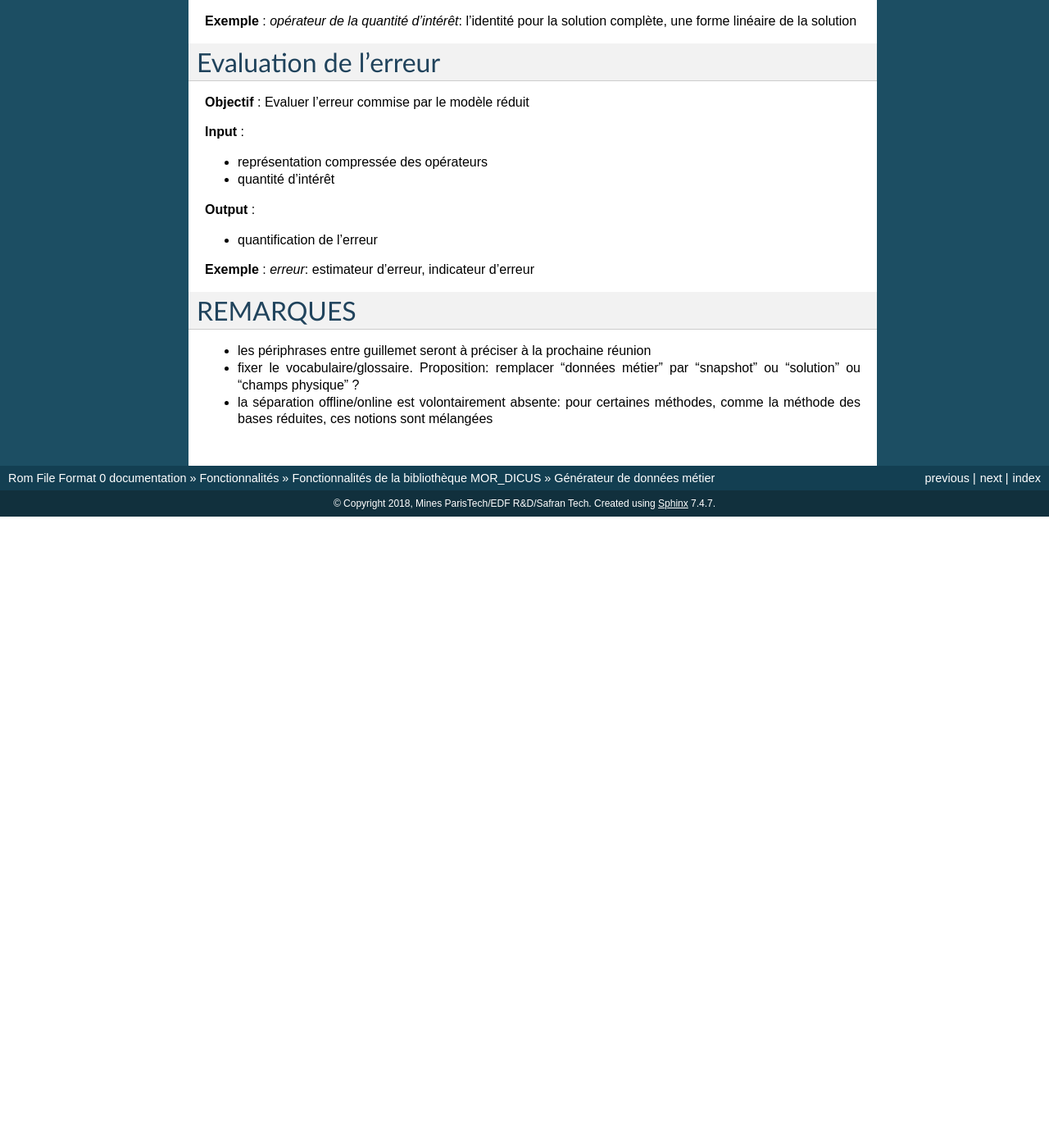
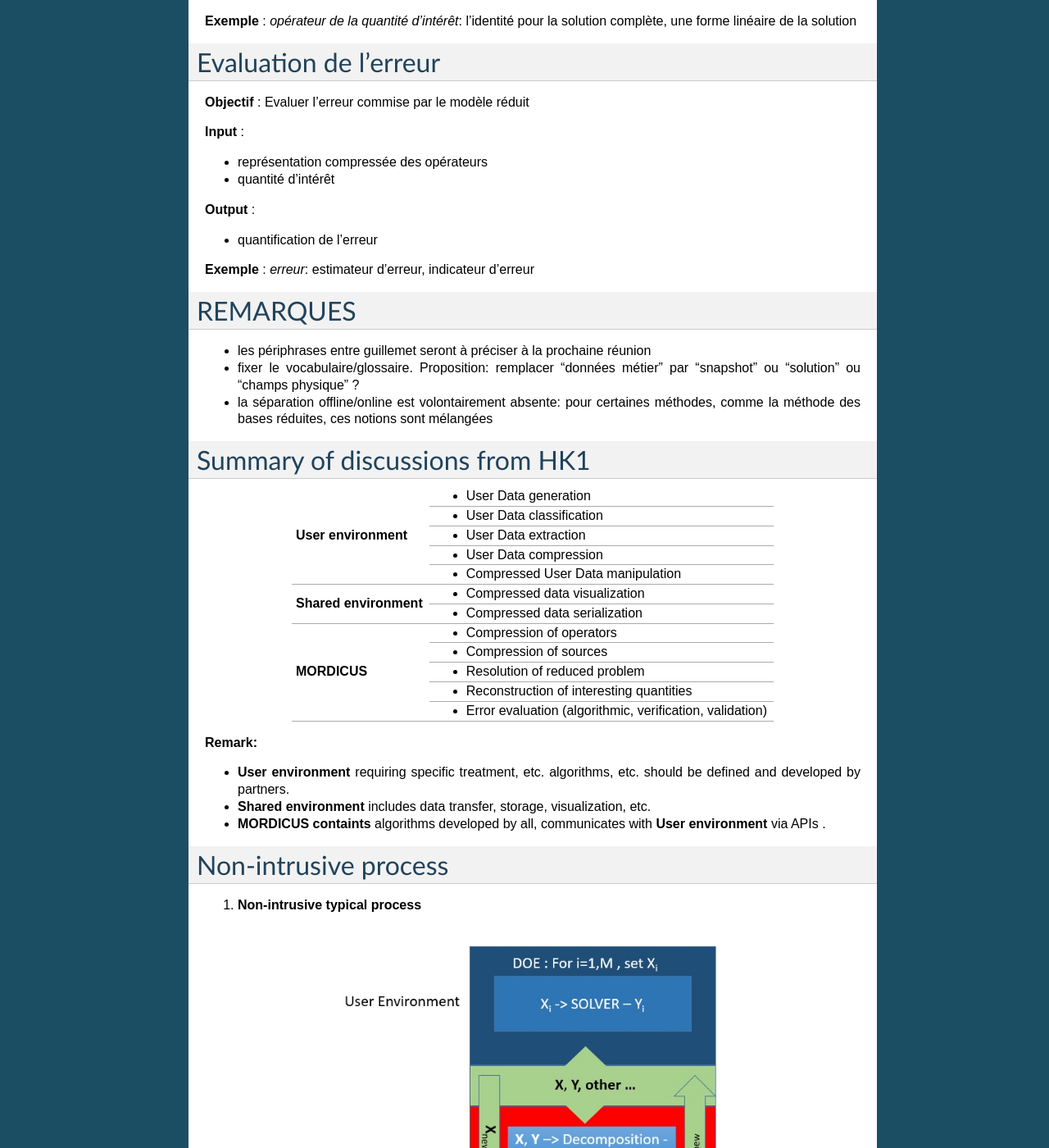
Before and after one commit to feelpp/mordicus, a Sphinx documentation site: the page built from source/features-description/MORDICUS/mordicus_fonctionnalites.rst, in a window 1280 px wide and 1400 px high, scrolled down 3388 px. Shown: the whole window at 82% size. Built offline with Sphinx 7.4.7, drawn with Linux system fonts in a browser that asks for light colours; before the commit the page ends 4018 px from its top, so only the background shows below that; some of the changed text lies outside the part shown.

```diff
--- a/source/features-description/MORDICUS/mordicus_fonctionnalites.rst
+++ b/source/features-description/MORDICUS/mordicus_fonctionnalites.rst
@@ -234,3 +234,77 @@ REMARQUES
 - fixer le vocabulaire/glossaire. Proposition: remplacer "données métier" par "snapshot" ou "solution" ou "champs physique" ?
 
 - la séparation offline/online est volontairement absente: pour certaines méthodes, comme la méthode des bases réduites, ces notions sont mélangées
+
+Summary of discussions from HK1
+--------------------------------
+
++----------------------+------------------------------------------------------------+
+|**User environment**  | - User Data generation                                     |
++                      +------------------------------------------------------------+
+|                      | - User Data classification                                 |
++                      +------------------------------------------------------------+
+|                      | - User Data extraction                                     |
++                      +------------------------------------------------------------+
+|                      | - User Data compression                                    |
++                      +------------------------------------------------------------+
+|                      | - Compressed User Data manipulation                        |
++----------------------+------------------------------------------------------------+
+|**Shared environment**| - Compressed data visualization                            |
++                      +------------------------------------------------------------+
+|                      | - Compressed data serialization                            |
++----------------------+------------------------------------------------------------+
+|                      | - Compression of operators                                 |
++                      +------------------------------------------------------------+
+|                      | - Compression of sources                                   |
++                      +------------------------------------------------------------+
+|    **MORDICUS**      | - Resolution of reduced problem                            |
++                      +------------------------------------------------------------+
+|                      | - Reconstruction of interesting quantities                 |
++                      +------------------------------------------------------------+
+|                      | - Error evaluation (algorithmic, verification, validation) |
++----------------------+------------------------------------------------------------+
+
+
+**Remark:**
+
+- **User environment** requiring specific treatment,  etc. algorithms, etc. should be defined and developed by partners.
+
+- **Shared environment** includes data transfer, storage, visualization, etc.
+
+- **MORDICUS containts** algorithms developed by all, communicates with **User environment** via APIs .
+
+
+Non-intrusive process
+-----------------------------
+
+1. **Non-intrusive typical process**
+
+.. image:: img/non_intrusive_process.png
+   :scale: 80 %
+   :align: center
+
+- :math:`X` = Model variables
+
+- :math:`Y` = Model responses
+
+- :math:`X_{new}` = Model new variables to predict
+
+- :math:`Y_{new}` = Model new predicted responses
+
+- :math:`C` = Coefficients
+
+- :math:`F` = Base function
+
+2. **API Use cases**
+
+- GUI
+
+- Data exchange
+
+- Super Elements
+
+- Adaptive enrichment
+
+Intrusive process
+-----------------------------
+**To be defined**
```
Also changed, not shown: source/features-description/MORDICUS/img/non_intrusive_process.png (added).
